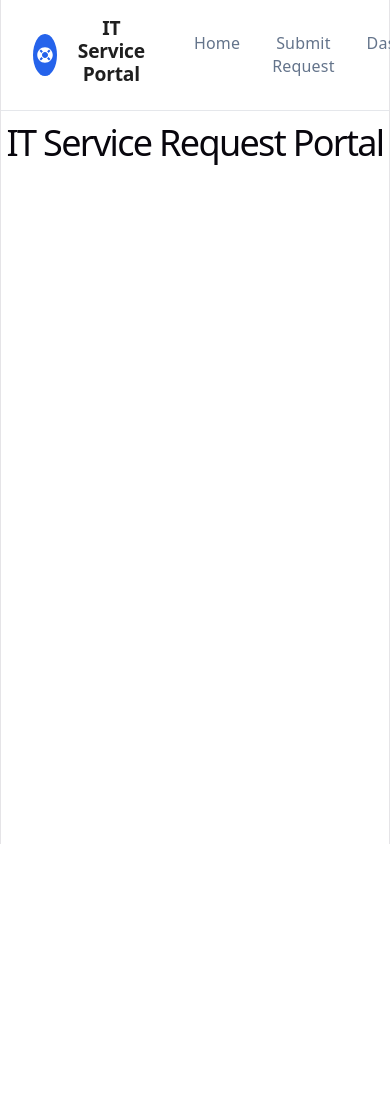
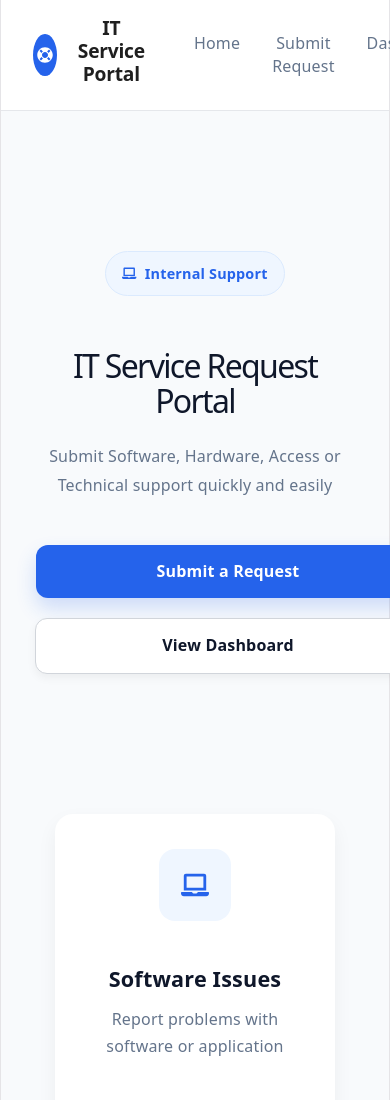
Before and after one commit to DavidAkinwole/IT-SERVICE-REQUEST-PORTAL, a React (Vite) app: page / in a window 390 px wide. Shown: the top 1100 px of the page. Before the commit the page ends 844 px from the top, so only its background shows below. Built offline with nearby package versions, Linux system fonts and the light colour scheme.

Commit message:
setting up hero section and Home page

```diff
--- a/src/Components/Navbar.jsx
+++ b/src/Components/Navbar.jsx
@@ -1,5 +1,5 @@
 import { Link } from "react-router-dom";
-import "./Navbar.css"
+import "../Styles/Navbar.css"
 import { FaLifeRing } from "react-icons/fa";
 
 function Navbar () {
--- a/src/Pages/Home.jsx
+++ b/src/Pages/Home.jsx
@@ -1,5 +1,53 @@
-function Home() {
-  return <h1>IT Service Request Portal</h1>;
+import "../Styles/Home.css";
+import { NavLink } from "react-router-dom";
+import { FaLaptop, FaTools, FaShieldAlt, FaWifi } from "react-icons/fa";
+
+function Home () {
+  return (
+    <main className="home">
+      <section className="hero">
+        <div className="hero-content">
+          <div className="hero-badge">
+            <FaLaptop />
+            <span> Internal Support </span>
+          </div>
+
+           <h1> IT Service Request Portal </h1>
+            <p> Submit Software, Hardware,
+              Access or Technical support quickly and easily
+            </p>
+
+          <div
+            className="hero-buttons">
+            <NavLink to="/request" className={({ isActive }) => isActive ? "primary-btn active-btn" : "secondary-btn"}>Submit a Request</NavLink>
+            <NavLink to="/dashboard" className={({ isActive }) => isActive ? "primary-btn active-btn" : "secondary-btn"}>View Dashboard</NavLink>
+          </div>
+        </div>
+          <section className="features">
+            <div className="feature-card">
+              <div className="feature-icon"><FaLaptop /></div>
+              <h3>Software Issues</h3>
+              <p>Report problems with software or application</p>
+            </div>
+            <div className="feature-card">
+              <div className="feature-icon"><FaTools /></div>
+              <h3>Hardware Request</h3>
+              <p>Request hardware repairs or replacement</p>
+            </div>
+            <div className="feature-card">
+              <div className="feature-icon"><FaShieldAlt /></div>
+              <h3>Access Permissions</h3>
+              <p>Request access to system or applications</p>
+            </div>
+            <div className="feature-card">
+              <div className="feature-icon"><FaWifi /></div>
+              <h3>Network problems</h3>
+              <p>Report network or conectivity issues</p>
+            </div>
+          </section>
+      </section>
+    </main>
+  );
 }
 
 export default Home;
--- /dev/null
+++ b/src/Styles/Home.css
@@ -0,0 +1,176 @@
+.home{
+    min-height: 100vh;
+    background: #f8fafc;
+    padding: 80px 20px;
+}
+
+.hero {
+    text-align: center;
+}
+.hero-content{
+    max-width: 850px;
+    margin: auto;
+    padding: 5rem 1rem;
+}
+
+.hero-badge {
+    display: inline-flex;
+    align-items: center;
+    gap: .5rem;
+    border: 1px solid #dbeafe;
+    border-radius: 999px;
+    margin-bottom: 2rem;
+    color: #2563eb;
+    padding: .6rem 1rem;
+    background: #eff6ff;
+    font-size: 0.9rem;
+    font-weight: 600;
+}
+
+.hero h1{
+    font-size: clamp(3rem, 6vw, 4.5rem);
+    line-height: 1.1;
+    color: #0f172a;
+    margin-bottom: 1.5rem;
+}
+
+.hero p{
+    font-size: 1.25rem;
+    line-height: 1.8rem;
+    margin: 0 auto 2.8rem ;
+    color: #64748b;
+    max-width: 720px;
+}
+
+.hero-buttons {
+    display: flex;
+    justify-content: center;
+    gap: 20px;
+    flex-wrap: wrap;
+    align-items: center;
+    margin-top: 40px;
+}
+.primary-btn,
+.secondary-btn{
+    width: 250px;
+}
+
+.hero-buttons a{
+    padding: 0.95rem 2rem;
+    border-radius: 12px;
+    font-size: 1rem;
+    font-weight: 600;
+    cursor: pointer;
+    transition: all 0.25s ease;
+    text-decoration: none;
+    display: inline-flex;
+    justify-content: center;
+    align-items: center;
+}
+
+.hero-buttons a:first-child {
+    background: #2563eb;
+    color: white;
+    border: none;
+    box-shadow: 0 10px 20px rgba(37, 99, 235, 0.2);
+}
+
+.hero-buttons a:first-child:hover{
+    background: #1d4ed8;
+    transform: translateY(-2px);
+}
+
+.hero-buttons a:last-child {
+    background: white;
+    color: #0f172a;
+    border: 1px solid #d1d5db;
+    box-shadow: 0 4px 10px rgba(0, 0, 0, 0.05);
+}
+
+.hero-buttons a:last-child:hover{
+    background: #f8fafc;
+    transform: translateY(-2px);
+}
+
+.features{
+    max-width:1200px;
+    margin:90px auto 0;
+    display:grid;
+    grid-template-columns:repeat(auto-fit,minmax(250px,280px));
+    gap:28px;
+    justify-content: center;
+}
+
+.feature-card{
+    background:white;
+    padding:35px 25px;
+    border-radius:18px;
+    text-align:center;
+    transition:.3s;
+    box-shadow:0 8px 20px rgba(0,0,0,.05);
+    min-height:220px;
+    display:flex;
+    flex-direction:column;
+    justify-content:flex-start;
+}
+
+.feature-card:hover{
+    transform:translateY(-6px);
+}
+
+.feature-icon {
+
+    width:72px;
+    height:72px;
+    background:#eff6ff;
+    border-radius:16px;
+    display:flex;
+    justify-content:center;
+    align-items:center;
+    color:#2563eb;
+    font-size:28px;
+    margin:auto;
+    margin-bottom:25px;
+}
+
+.feature-card h3{
+    color:#0f172a;
+    margin-bottom:15px;
+    font-size:1.35rem;
+}
+
+.feature-card p{
+    color:#64748b;
+    line-height:1.7;
+    font-size:1rem;
+}
+
+
+@media(max-width:768px){
+.hero h1{
+    font-size:2.3rem;
+}
+.hero p{
+    font-size:1rem;
+}
+.features{
+    margin-top:60px;
+}
+}
+
+
+@media(max-width:480px){
+.home{
+    padding:60px 18px;
+}
+.hero h1{
+    font-size:2rem;
+}
+.hero-buttons{
+    flex-direction:column;
+}
+.primary-btn,
+.secondary-btn{
+    width:100%;
+}
+}
```
Also changed, not shown: src/App.jsx (+4 -4 lines), src/Styles/Navbar.css (renamed from src/Components/Navbar.css), 1 other file (tests, documents, lock files or other folders).
